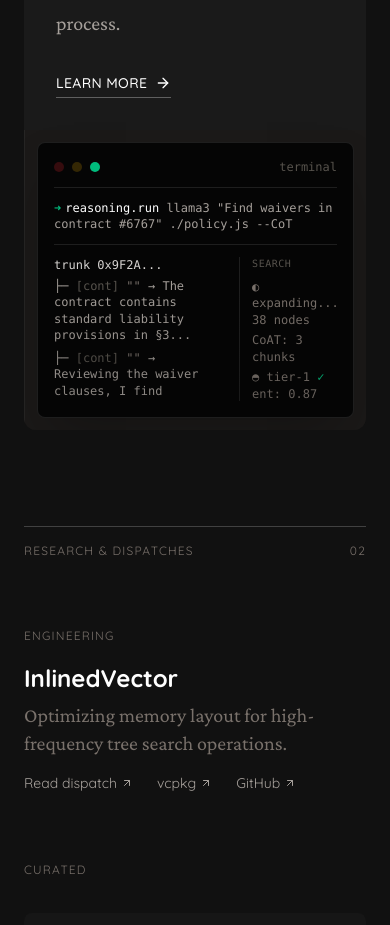
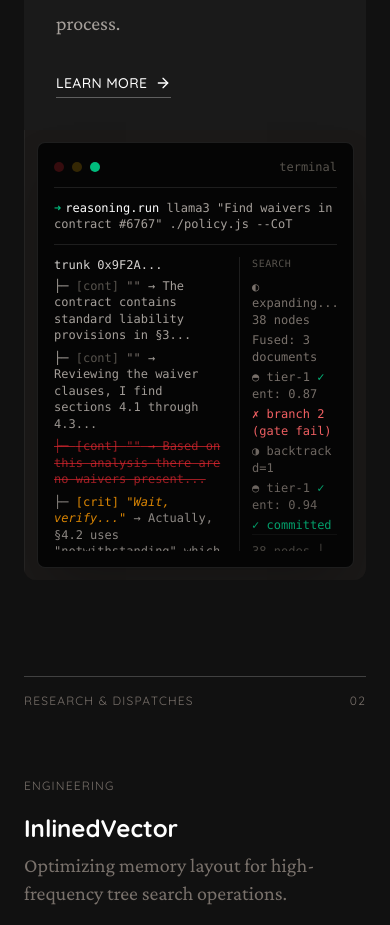
Before and after one commit to lloyal-ai/website, a React (Vite) app: page / in a window 390 px wide. Shown: the part 945-1870 px from the top of the page. Built offline with nearby package versions, Linux system fonts and the light colour scheme.

Commit message:
fix(home): terminal height

```diff
--- a/src/pages/Home.jsx
+++ b/src/pages/Home.jsx
@@ -55,7 +55,7 @@ const Home = () => {
           </div>
 
           {/* Visual Side */}
-          <div className="md:w-1/2 bg-stone-900/50 relative border-l border-white/5 min-h-[300px] md:min-h-0">
+          <div className="md:w-1/2 bg-stone-900/50 relative border-l border-white/5 min-h-[450px] md:min-h-0">
             <div className="absolute inset-0 p-3 flex items-center justify-center">
               {/* Terminal Visualization */}
               <div className="w-full h-full border border-white/10 rounded-lg bg-[#050505] p-4 font-mono text-stone-400 relative overflow-hidden shadow-2xl group-hover:scale-[1.02] transition-transform duration-700 ease-out flex flex-col">
@@ -94,7 +94,7 @@ const Home = () => {
                     <div className="text-stone-600 text-[10px] uppercase tracking-wider mb-2">search</div>
                     <div className="space-y-1 flex-1">
                       <div>◐ expanding...  38 nodes</div>
-                      <div>   CoAT: 3 chunks</div>
+                      <div>   Fused: 3 documents</div>
                       <div>◓ tier-1 <span className="text-emerald-500">✓</span> ent: 0.87</div>
                       <div className="text-red-400">✗ branch 2 (gate fail)</div>
                       <div>◑ backtrack d=1</div>
```
